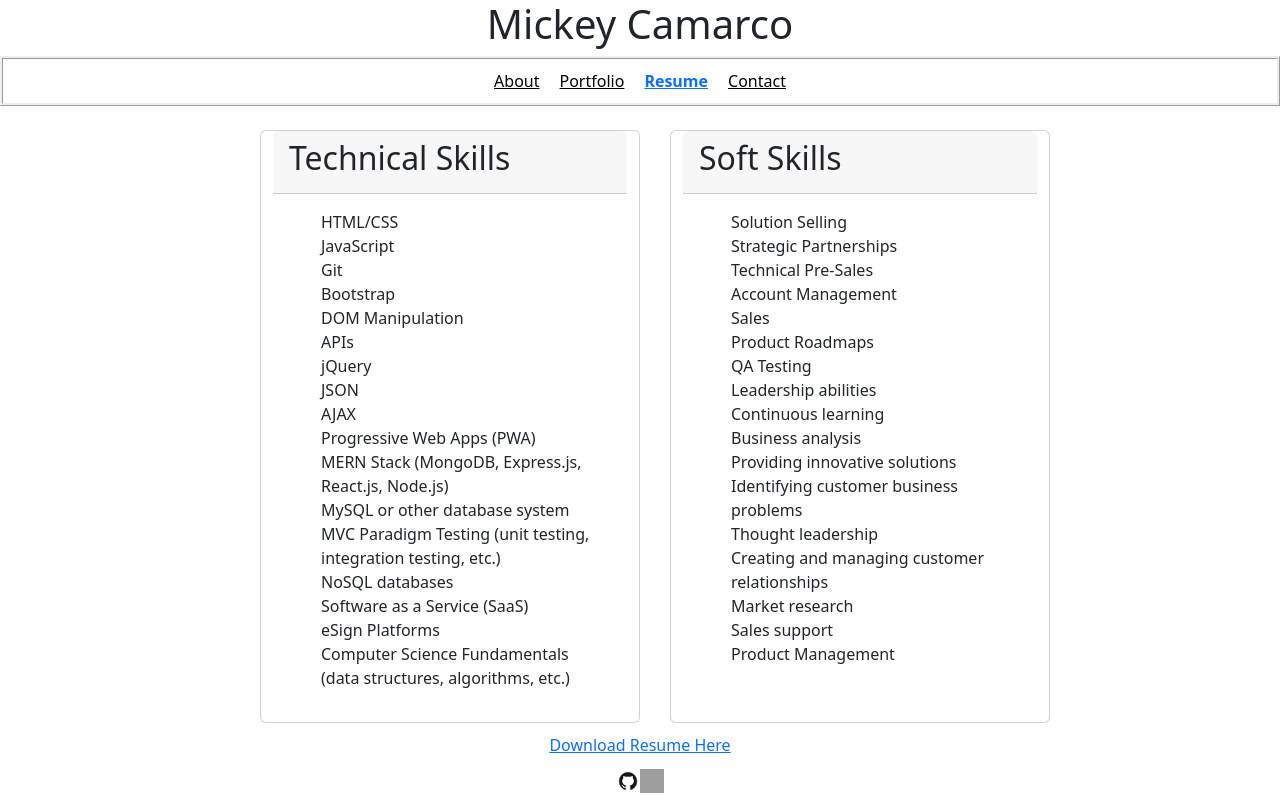
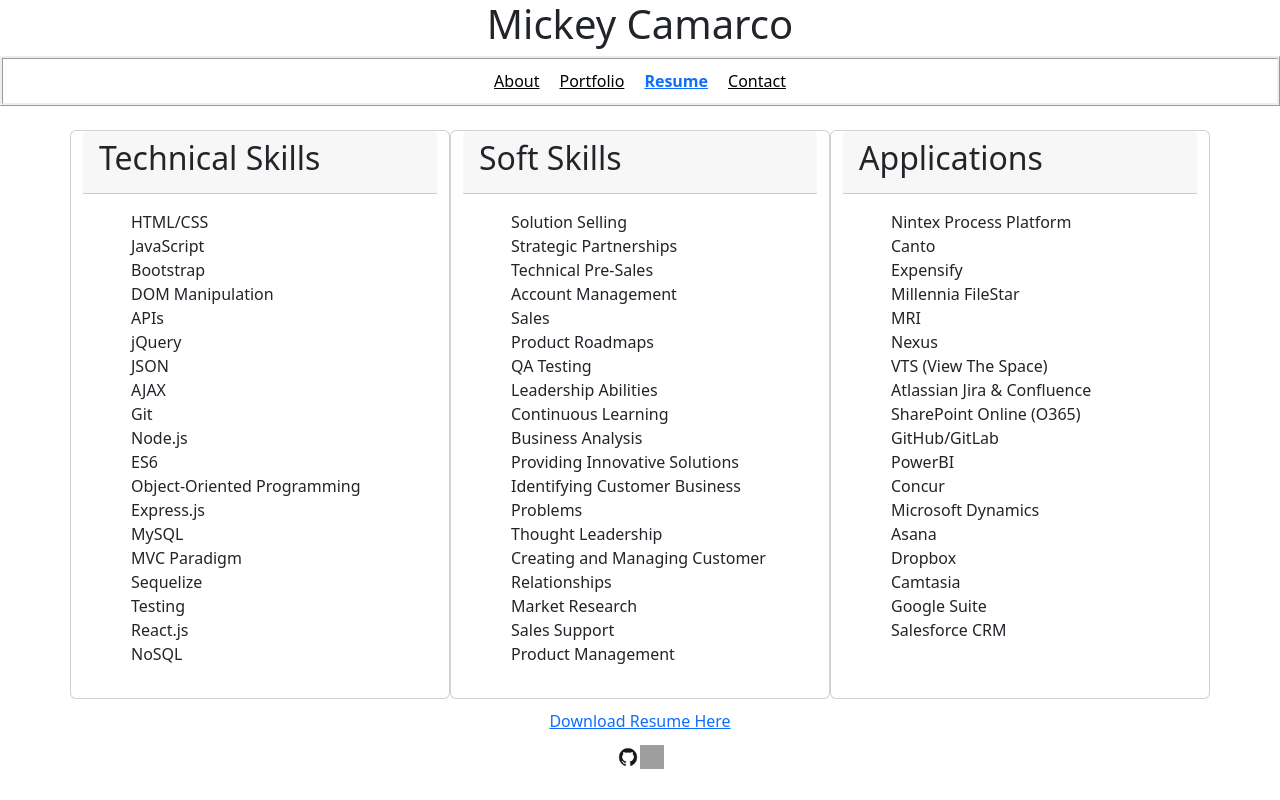
Before and after one commit to mcamarco/Portfolio, a React (Create React App) app: page /Resume in a window 1280 px wide. Built offline with nearby package versions, Linux system fonts and the light colour scheme; grey boxes are pictures that could not be loaded.

Commit message:
updated code

```diff
--- a/src/components/portfolio.js
+++ b/src/components/portfolio.js
@@ -6,45 +6,46 @@
     {
       image: require('../images/the19thHole.png'),
       title: 'The 19th Hole',
-      description: 'Description of project',
+      // description: 'Description of project',
       link: 'https://github.com/mcamarco/the-19th-hole',
       id: 1
     },
     {
       image: require('../images/Portfoli-Yo Img.png'),
       title: 'Portfoli-Yo',
-      description: 'Description of project',
+      // description: 'Description of project',
       link: 'https://github.com/mcamarco/portfoli-yo',
       id: 2
+    },
+    {
+      // image: require('../images/Portfoli-Yo Img.png'),
+      title: 'Consulting Website',
+      // description: 'Description of project',
+      // link: 'https://github.com/mcamarco/portfoli-yo',
+      id: 3
     },
     {
       image: require('../images/SQL_Employee_Tracker.png'),
       title: 'SQL Employee Tracker',
       description: 'A comprehensive employee management system built using SQL, allowing businesses to efficiently organize and track their workforce. It provides features like employee records, departments, roles, and more.',
       link: 'https://github.com/mcamarco/SQL_Employee_Tracker',
-      id: 3
+      id: 4
     },
     {
       image: require('../images/weather dashboard.png'),
       title: 'Weather Dashboard',
       description: 'An intuitive web application that provides real-time weather updates and forecasts for any location. Users can search for specific cities and view detailed weather information including temperature, humidity, wind speed, and more. ',
       link: 'https://github.com/mcamarco/Weather-Dashboard',
-      id: 4
+      id: 5
     },
     {
       image: require('../images/svgLogoMaker.png'),
       title: 'SVG Logo Maker',
       description: 'This project offers a simple yet powerful tool for creating and editing SVG logos. Users can design unique logos by leveraging various shapes, colors, and text.',
       link: 'https://github.com/mcamarco/SVG_Logo_Maker',
-      id: 5
-    },
-    {
-       image: require('../images/textEditor.png'),
-      title: 'PWA: Text Editor',
-      description: 'A progressive web application (PWA) that functions as a feature-rich text editor. It provides a user-friendly interface with essential editing tools and supports offline access.',
-      link: 'https://github.com/mcamarco/Text_Editor',
       id: 6
     },
+
 
   ]
 
--- a/src/components/resume.js
+++ b/src/components/resume.js
@@ -1,40 +1,39 @@
-import React from 'react';
-import resume from '../images/Resume.pdf';
-
 function Resume() {
   return (
     <div className='container'>
-      <div className='row justify-content'>
-      <div className="card card-resume col-md-4 mt-4 col-sm-12">
+      <div className='row'>
+        <div className="card col-md-4 mt-4 col-sm-12">
           <div className="card-header">
-            <h2> Technical Skills</h2>
+            <h2>Technical Skills</h2>
           </div>
           <div className="card-body">
             <ul>
               <li>HTML/CSS</li>
               <li>JavaScript</li>
-              <li>Git</li>
               <li>Bootstrap</li>
               <li>DOM Manipulation</li>
               <li>APIs</li>
               <li>jQuery</li>
               <li>JSON</li>
               <li>AJAX</li>
-              <li>Progressive Web Apps (PWA)</li>
-              <li>MERN Stack (MongoDB, Express.js, React.js, Node.js)</li>
-              <li>MySQL or other database system</li>
-              <li>MVC Paradigm Testing (unit testing, integration testing, etc.)</li>
-              <li>NoSQL databases</li>
-              <li>Software as a Service (SaaS)</li>
-              <li>eSign Platforms</li>
-              <li>Computer Science Fundamentals (data structures, algorithms, etc.)</li>
+              <li>Git</li>
+              <li>Node.js</li>
+              <li>ES6</li>
+              <li>Object-Oriented Programming</li>
+              <li>Express.js</li>
+              <li>MySQL</li>
+              <li>MVC Paradigm</li>
+              <li>Sequelize</li>
+              <li>Testing</li>
+              <li>React.js</li>
+              <li>NoSQL</li>
             </ul>
           </div>
         </div>
 
         <div className="card col-md-4 mt-4 col-sm-12">
           <div className="card-header">
-            <h2> Soft Skills</h2>
+            <h2>Soft Skills</h2>
           </div>
           <div className="card-body">
             <ul>
@@ -45,23 +44,52 @@
               <li>Sales</li>
               <li>Product Roadmaps</li>
               <li>QA Testing</li>
-              <li>Leadership abilities</li>
-              <li>Continuous learning</li>
-              <li>Business analysis</li>
-              <li>Providing innovative solutions</li>
-              <li>Identifying customer business problems</li>
-              <li>Thought leadership</li>
-              <li>Creating and managing customer relationships</li>
-              <li>Market research</li>
-              <li>Sales support</li>
+              <li>Leadership Abilities</li>
+              <li>Continuous Learning</li>
+              <li>Business Analysis</li>
+              <li>Providing Innovative Solutions</li>
+              <li>Identifying Customer Business Problems</li>
+              <li>Thought Leadership</li>
+              <li>Creating and Managing Customer Relationships</li>
+              <li>Market Research</li>
+              <li>Sales Support</li>
               <li>Product Management</li>
             </ul>
           </div>
         </div>
+
+        <div className="card col-md-4 mt-4 col-sm-12">
+          <div className="card-header">
+            <h2>Applications</h2>
+          </div>
+          <div className="card-body">
+            <ul>
+              <li>Nintex Process Platform</li>
+              <li>Canto</li>
+              <li>Expensify</li>
+              <li>Millennia FileStar</li>
+              <li>MRI</li>
+              <li>Nexus</li>
+              <li>VTS (View The Space)</li>
+              <li>Atlassian Jira & Confluence</li>
+              <li>SharePoint Online (O365)</li>
+              <li>GitHub/GitLab</li>
+              <li>PowerBI</li>
+              <li>Concur</li>
+              <li>Microsoft Dynamics</li>
+              <li>Asana</li>
+              <li>Dropbox</li>
+              <li>Camtasia</li>
+              <li>Google Suite</li>
+              <li>Salesforce CRM</li>
+            </ul>
+          </div>
+        </div>
       </div>
+
       <div className='resumeDownload'>
-      <a href={resume} download>Download Resume Here</a>
-</div>
+        <a href="/path/to/resume.pdf" download>Download Resume Here</a>
+      </div>
     </div>
   );
 }
```
Also changed, not shown: 1 other file (tests, documents, lock files or other folders).
